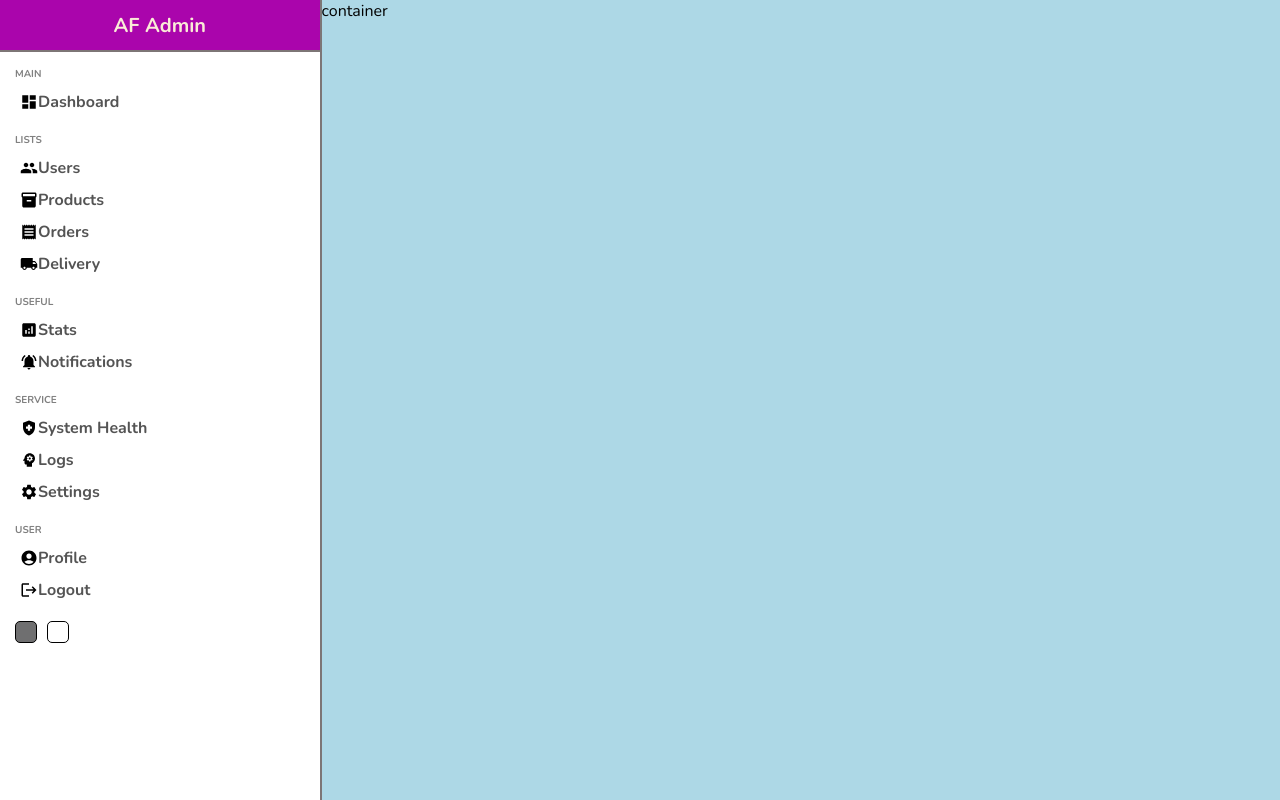
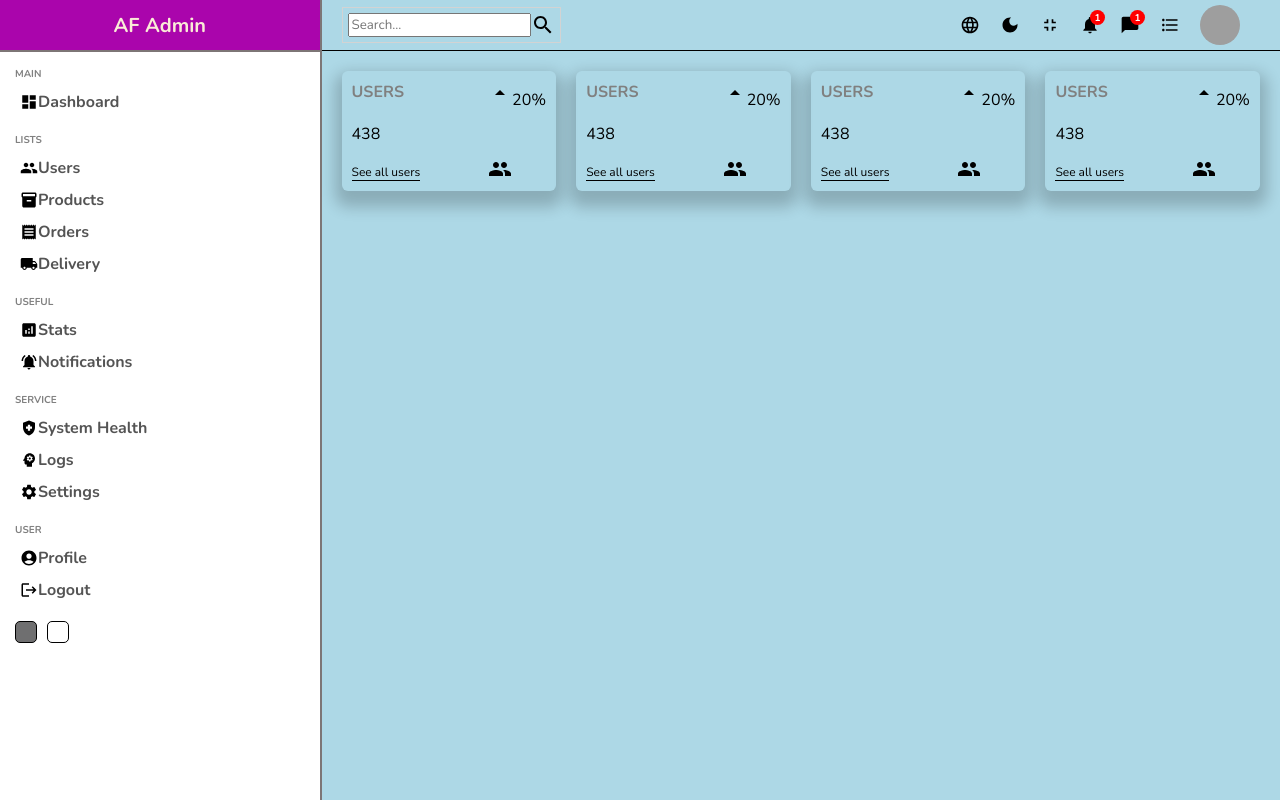
Before and after one commit to barksanto/AF-admin-panel, a React (Create React App) app: page / in a window 1280 px wide. Built offline with nearby package versions, Linux system fonts and the light colour scheme; grey boxes are pictures that could not be loaded.

Commit message:
initial styling for card widgets on main page

```diff
--- a/src/components/navbar/Navbar.jsx
+++ b/src/components/navbar/Navbar.jsx
@@ -1,8 +1,47 @@
-import "./navbar.scss "
+import "./navbar.scss"
+import SearchIcon from '@mui/icons-material/Search';
+import LanguageIcon from '@mui/icons-material/Language';
+import DarkModeIcon from '@mui/icons-material/DarkMode';
+import FullscreenExitIcon from '@mui/icons-material/FullscreenExit';
+import NotificationsIcon from '@mui/icons-material/Notifications';
+import ChatBubbleIcon from '@mui/icons-material/ChatBubble';
+import FormatListBulletedIcon from '@mui/icons-material/FormatListBulleted';
 
 const Navbar = () => {
   return (
-    <div>Navbar</div>
+    <div className="navbar">
+      <div className="wrapper">
+        <div className="search">
+          <input type="text" placeholder="Search..." name="" id="" />
+          <SearchIcon/>
+        </div>
+        <div className="items">
+          <div className="item">
+            <LanguageIcon className="icon" />
+          </div>
+          <div className="item">
+            <DarkModeIcon className="icon" />
+          </div>
+          <div className="item">
+            <FullscreenExitIcon className="icon" />
+          </div>
+          <div className="item">
+            <NotificationsIcon className="icon" />
+            <div className="counter">1</div>
+          </div>
+          <div className="item">
+            <ChatBubbleIcon className="icon" />
+            <div className="counter">1</div>
+          </div>
+          <div className="item">
+            <FormatListBulletedIcon className="icon" />
+          </div>
+          <div className="item">
+            <img src="https://images.pexels.com/photos/3785079/pexels-photo-3785079.jpeg?auto=compress&cs=tinysrgb&w=1260&h=750&dpr=1" alt="person profile" className="avatar"/>
+          </div>
+        </div>
+      </div>
+    </div>
   )
 }
 
--- a/src/components/navbar/navbar.scss
+++ b/src/components/navbar/navbar.scss
@@ -0,0 +1,75 @@
+.navbar{
+  height: 50px;
+  border-bottom: 1px solid #000;
+  display: flex;
+  align-items: center;
+  font-style: 14px;
+
+
+  .wrapper{
+    padding: 20px;
+    display: flex;
+    align-items: center;
+    justify-content: space-between;
+    width: 100%;
+
+    .search{
+      display: flex;
+      align-items: center;
+      border: 1px solid lightgrey;
+      padding: 5px;
+
+
+      .input{
+        border: none;
+        outline: none;
+        background: transparent;
+
+        &::placeholder{
+          font-size: 5px;
+        }
+      }
+    }
+
+    .items{
+      display: flex;
+      align-items: center;
+
+      .item{
+        display: flex;
+        align-items: center;
+        margin-right:20px ;
+        position: relative;
+
+        .icon{
+            font-size: 20px;
+        }
+
+        .avatar{
+          height: 40px;
+          width: 40px;
+          object-fit: cover;
+          border-radius: 25px;
+        }
+
+        .counter{
+          width: 15px;
+          height: 15px;
+          background-color: red;
+          border-radius: 50%;
+          color: white;
+          display: flex;
+          align-items: center;
+          justify-content: center;
+          font-style: 10px;
+          font-weight: bold;
+          font-size: 10px;
+
+          position: absolute;
+          top: -5px;
+          right: -5px;
+        }
+      }
+    }
+  }
+}
--- /dev/null
+++ b/src/components/widget/Widget.js
@@ -0,0 +1,24 @@
+import "./widget.scss"
+import ArrowDropUpIcon from "@mui/icons-material/ArrowDropUp"
+import PeopleIcon from "@mui/icons-material/People"
+
+const Widget = () => {
+  return (
+    <div className="widget">
+      <div className="left">
+        <span className="title">USERS</span>
+        <span className="counter">438</span>
+        <span className="link">See all users</span>
+      </div>
+      <div className="right">
+        <div className="percentage">
+          <ArrowDropUpIcon />
+          20%
+        </div>
+        <PeopleIcon className="icon" />
+      </div>
+    </div>
+  )
+}
+
+export default Widget
--- /dev/null
+++ b/src/components/widget/widget.scss
@@ -0,0 +1,33 @@
+.widget{
+  display: flex;
+  justify-content: space-between;
+  flex: 1;
+  padding: 10px;
+  -webkit-box-shadow: 0px 9px 15px 7px rgba(0, 0, 0, 0.20);
+  box-shadow: 0px 9px 15px 7px rgba(0, 0, 0, 0.20);
+  border-radius: 6px;
+  height:100px;
+
+  .left, .right{
+    display: flex;
+    flex-direction: column;
+    justify-content: space-between;
+
+    .title{
+      font-weight: bold;
+      font-style: 14px;
+      color: grey;
+    }
+
+    .counter{
+      font-style: 28px;
+      font-weight: 200;
+    }
+
+    .link{
+      font-size: 12px;
+      border-bottom: 1px solid #000;
+    }
+  }
+
+}
--- a/src/pages/home/Home.jsx
+++ b/src/pages/home/Home.jsx
@@ -1,5 +1,8 @@
 import "./home.scss"
 import Sidebar from "../../components/sidebar/Sidebar"
+import Navbar from "../../components/navbar/Navbar"
+import Widget from "../../components/widget/Widget"
+
 
 const Home = () => {
 
@@ -8,7 +11,17 @@ const Home = () => {
     <div className="home">
       {/* <h1 className="title">AF Admin Panel</h1> */}
       <Sidebar />
-      <div className="homeContainer">container</div>
+      <div className="homeContainer">
+        <Navbar />
+        <div className="widgets">
+          <Widget />
+          <Widget />
+          <Widget />
+          <Widget />
+
+        </div>
+
+      </div>
     </div>
   )
 }
--- a/src/pages/home/home.scss
+++ b/src/pages/home/home.scss
@@ -4,6 +4,12 @@
   .homeContainer{
     background-color: lightblue;
     flex: 6;
-    // width: 100%;
+
+
+    .widgets{
+      display: flex;
+      padding: 20px;
+      gap: 20px;
+    }
   }
 }
```
